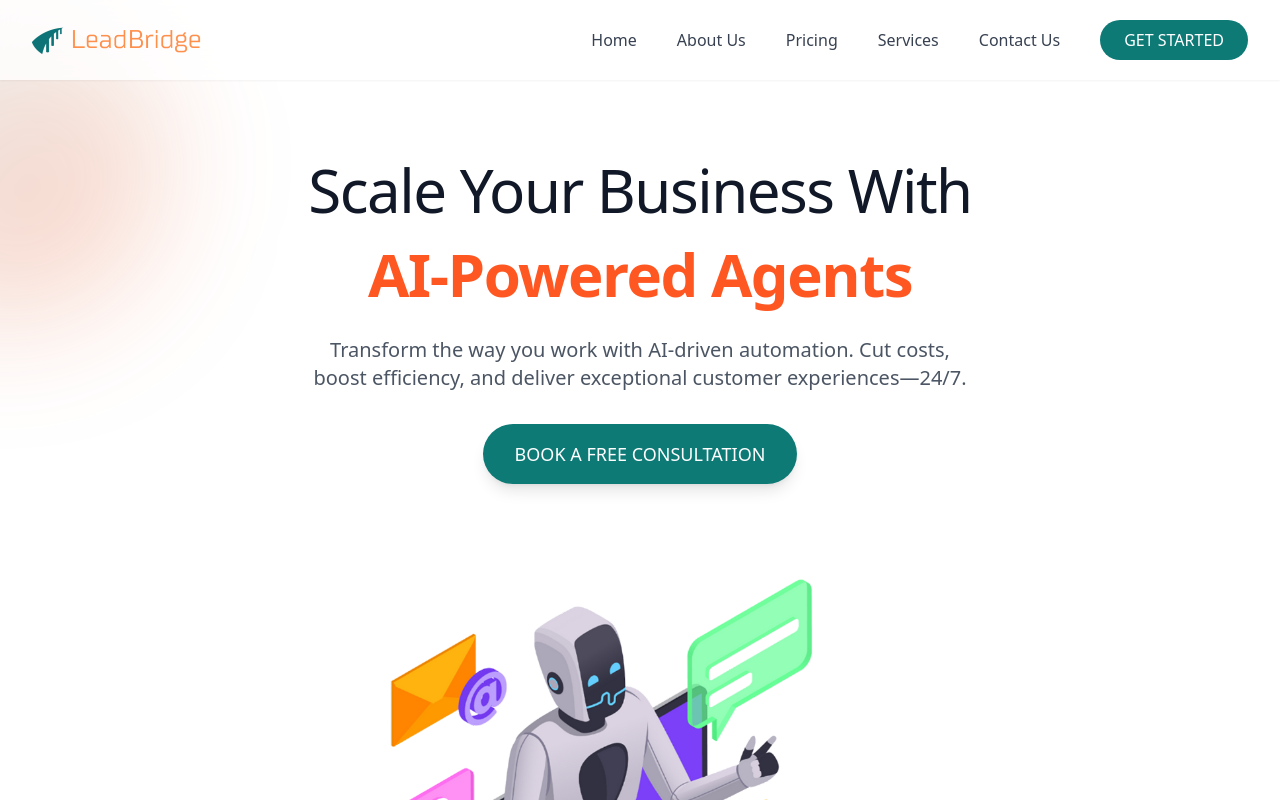
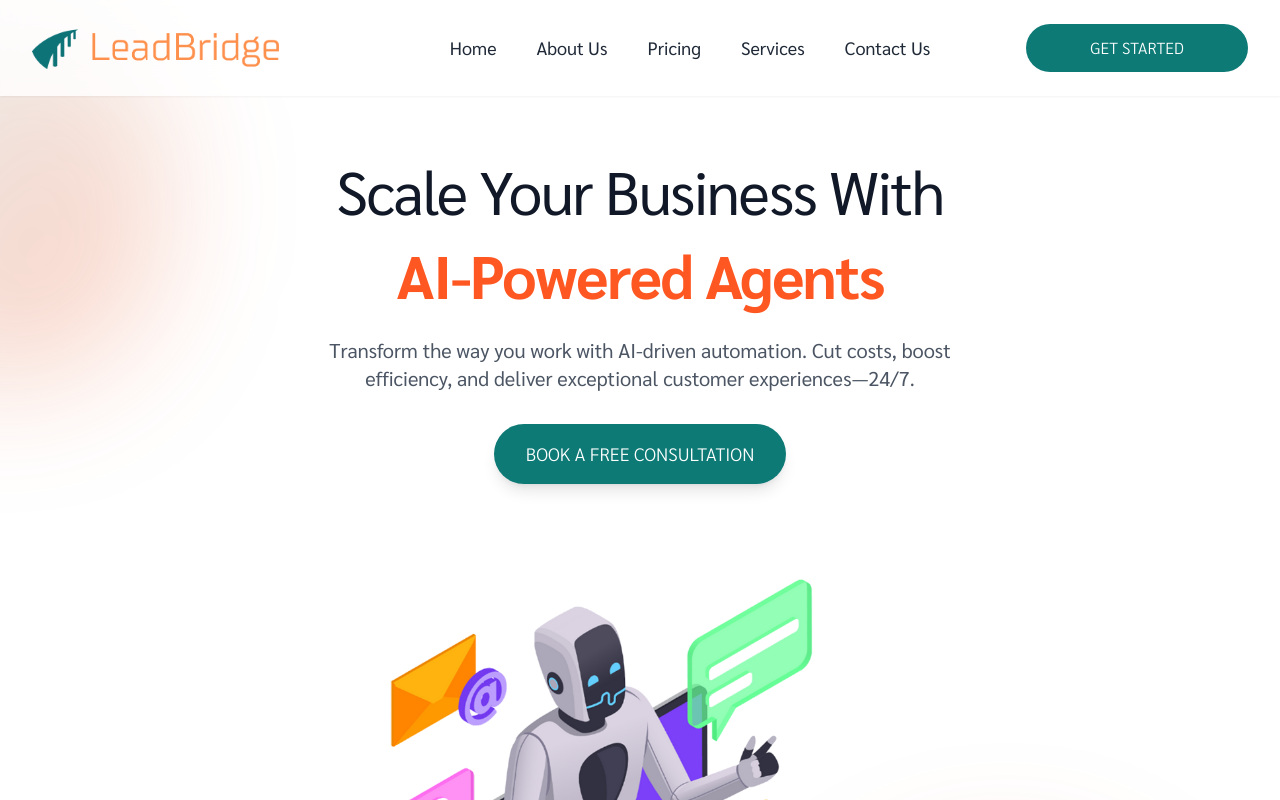
Before and after one commit to swethadurai/leadbridge, a React (Vite) app: page / in a window 1280 px wide. Shown: the top 800 px of the page. Built offline with nearby package versions, Linux system fonts and the light colour scheme.

Commit message:
font changes

```diff
--- a/index.html
+++ b/index.html
@@ -5,8 +5,10 @@
     <meta name="viewport" content="width=device-width, initial-scale=1.0" />
     <title>Lead Bridge</title>
     <meta name="description" content="Lovable Generated Project" />
-    <meta name="author" content="Lovable" />
-    <meta property="og:image" content="/og-image.png" />
+    <meta name="author" content="LeadBridge" />
+    <meta property="og:image" content="" />
+    <link href="https://fonts.googleapis.com/css2?family=Sarabun:wght@300;400;500;600;700&display=swap" rel="stylesheet">
+
   </head>
 
   <body>
--- a/src/components/Hero.tsx
+++ b/src/components/Hero.tsx
@@ -5,10 +5,10 @@ const Hero = () => {
   return (
     <div className="min-h-screen pt-20 bg-gradient-to-br  relative overflow-hidden">
       {/* Top left gradient */}
-      <div className="absolute -top-0 -left-40 w-80 h-80 bg-gradient-to-br from-primary/10 to-secondary/30 rounded-full blur-3xl" />
+      <div className="absolute -top-0 -left-40 w-80 h-96 bg-gradient-to-br from-primary/10 to-secondary/30 rounded-full blur-3xl" />
 
       {/* Bottom right gradient */}
-      <div className="absolute bottom-20 -right-0 w-80 h-80 bg-gradient-to-br from-secondary/30 to-primary/10 rounded-full blur-3xl" />
+      <div className="absolute bottom-20 right-20 w-96 h-96 bg-gradient-to-br from-secondary/30 to-primary/10 rounded-full blur-3xl z-20" />
 
       <div className="max-w-7xl mx-auto px-4 sm:px-6 lg:px-8 pt-16 pb-24 relative z-10">
         <div className="text-center space-y-8">
@@ -36,7 +36,7 @@ const Hero = () => {
             animate={{ opacity: 1, y: 0 }}
             transition={{ duration: 0.6, delay: 0.4 }}
           >
-            <button className="bg-primary text-white px-8 py-4 rounded-full text-lg font-medium hover:bg-primary-hover transform hover:-translate-y-1 transition-all duration-200 shadow-lg hover:shadow-xl">
+            <button className="bg-primary text-white px-8 py-4 rounded-full text-lg font-thin hover:bg-primary-hover transform hover:-translate-y-1 transition-all duration-200 shadow-lg hover:shadow-xl">
               BOOK A FREE CONSULTATION
             </button>
           </motion.div>
--- a/src/components/Navbar.tsx
+++ b/src/components/Navbar.tsx
@@ -9,24 +9,24 @@ const Navbar = () => {
   return (
     <nav className="fixed w-full bg-white/80 backdrop-blur-md z-50 shadow-sm">
       <div className="max-w-7xl mx-auto px-4 sm:px-6 lg:px-8">
-        <div className="flex items-center justify-between h-20">
+        <div className="flex items-center justify-between h-24">
           <div className="flex items-center">
             <Link to="/" className="flex items-center">
               <img
                 src={logo}
                 alt="LeadBridge Logo"
-                className="h-8 w-auto"
+                className=" w-[250px]"
               />
             </Link>
           </div>
 
           <div className="hidden md:flex items-center space-x-10">
-            <Link to="/" className="text-gray-700 hover:text-primary transition-colors">Home</Link>
-            <Link to="/about" className="text-gray-700 hover:text-primary transition-colors">About Us</Link>
-            <Link to="/pricing" className="text-gray-700 hover:text-primary transition-colors">Pricing</Link>
-            <Link to="/services" className="text-gray-700 hover:text-primary transition-colors">Services</Link>
-            <Link to="/contact" className="text-gray-700 hover:text-primary transition-colors">Contact Us</Link>
-            <button className="bg-primary text-white px-6 py-2 rounded-3xl hover:bg-primary-hover transition-colors ">
+            <Link to="/" className="text-lg text-gray-800 hover:text-primary transition-colors">Home</Link>
+            <Link to="/about" className="text-lg text-gray-800 hover:text-primary transition-colors">About Us</Link>
+            <Link to="/pricing" className=" text-lg text-gray-800 hover:text-primary transition-colors">Pricing</Link>
+            <Link to="/services" className="text-lg text-gray-800 hover:text-primary transition-colors">Services</Link>
+            <Link to="/contact" className="text-lg text-gray-800 hover:text-primary transition-colors">Contact Us</Link>
+            <button className="bg-primary font-thin text-white px-16 py-3 rounded-full hover:bg-primary-hover transition-colors !ml-24">
               GET STARTED
             </button>
           </div>
--- a/src/index.css
+++ b/src/index.css
@@ -99,3 +99,20 @@
     @apply bg-background text-foreground;
   }
 }
+
+
+@layer base {
+  :root {
+    --font-sarabun: 'Sarabun', sans-serif;
+  }
+
+  body {
+    @apply bg-background text-foreground font-sarabun;
+  }
+}
+
+@layer utilities {
+  .font-sarabun {
+    font-family: 'Sarabun', sans-serif;
+  }
+}
```
